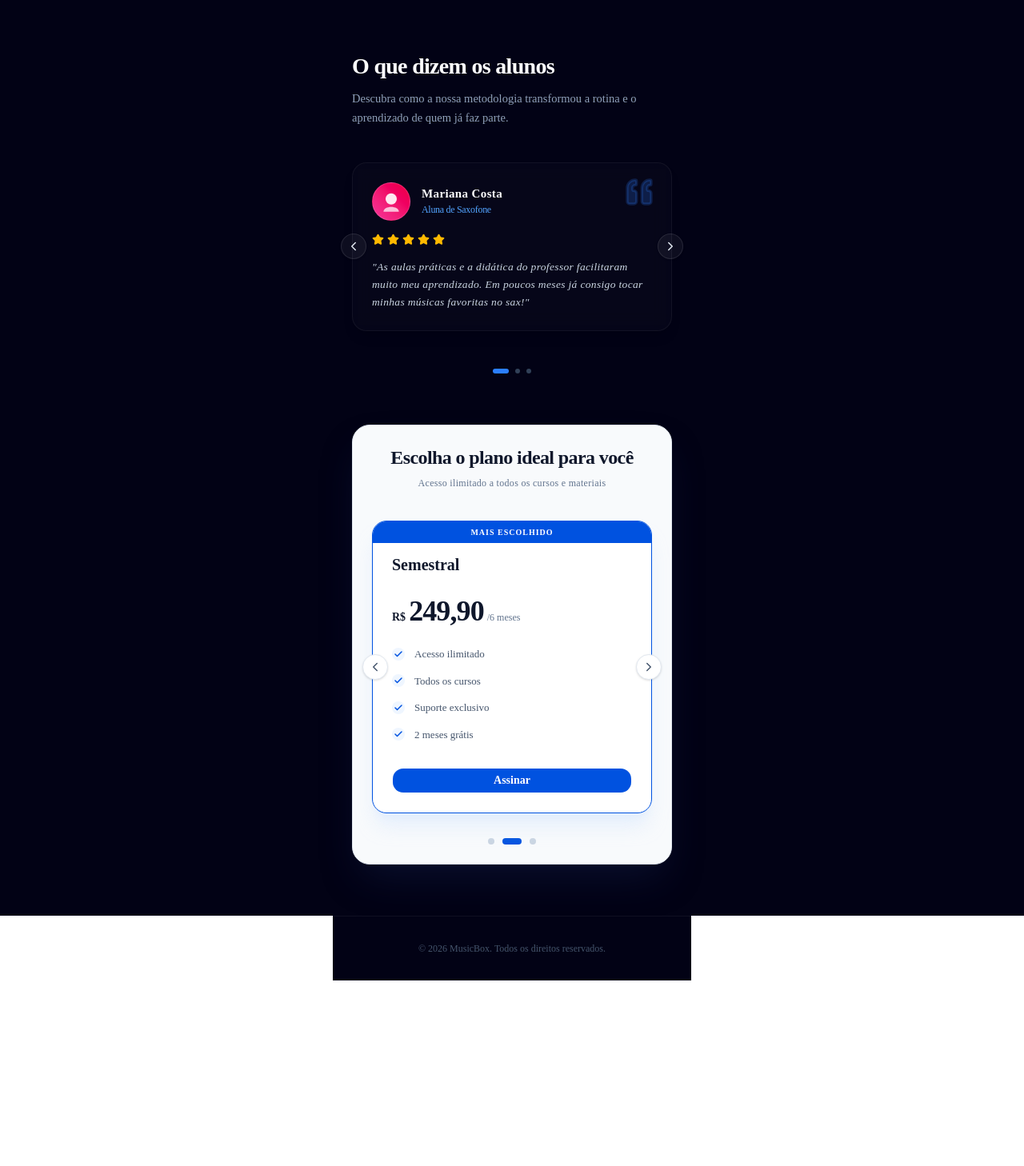
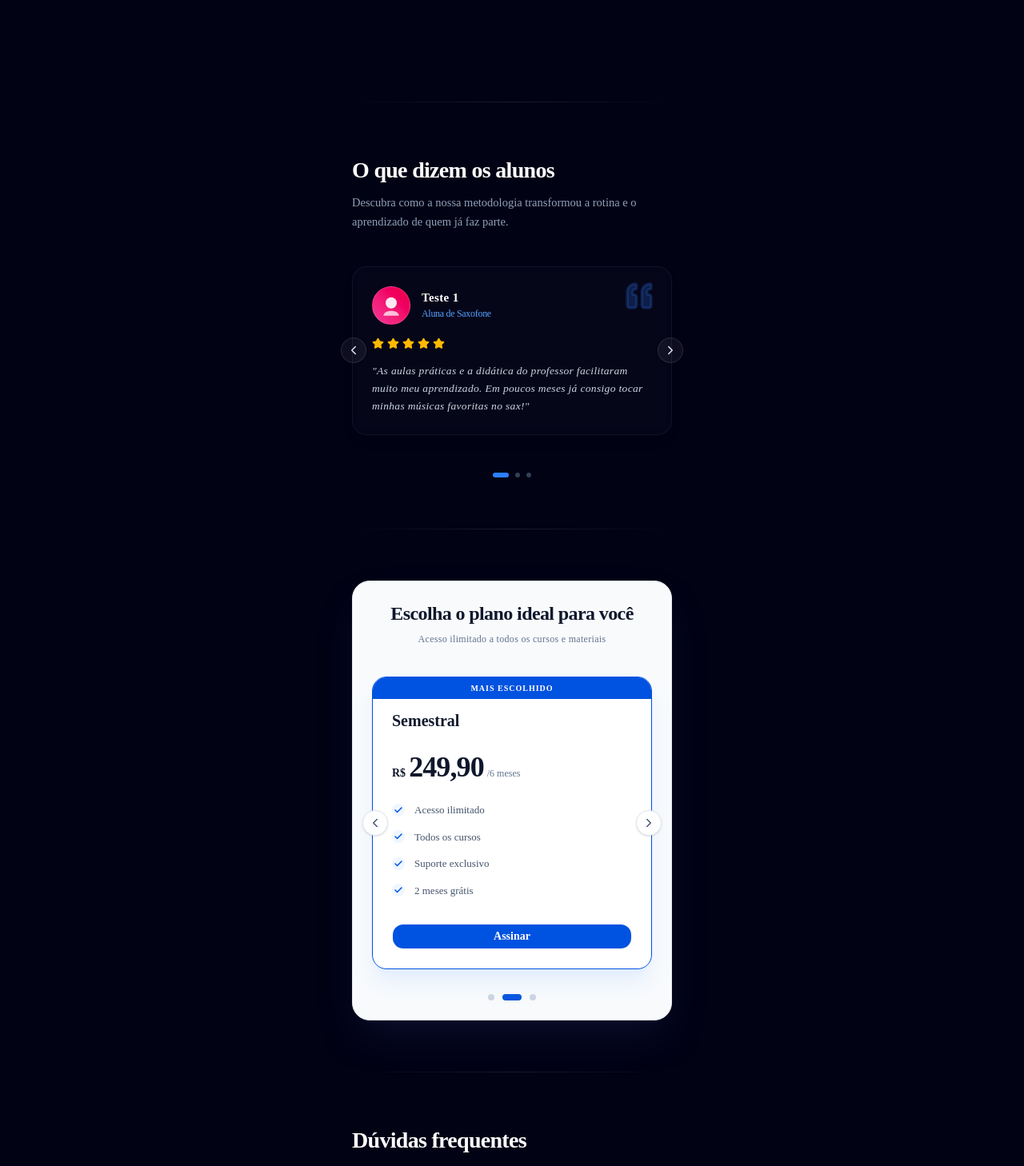
Before and after one commit to dev-brunosantos/MB-Site-Front, a Next.js app: page / in a window 1280 px wide. Shown: the part 1900-3358 px from the top of the page at 80% size. Before the commit the page ends 3126 px from the top, so only its background shows below. Built offline with nearby package versions, Linux system fonts and the light colour scheme.

Commit message:
Melhorias

```diff
--- a/src/app/(pages)/depoimentos/index.tsx
+++ b/src/app/(pages)/depoimentos/index.tsx
@@ -10,7 +10,7 @@ export const DepoimentosComponent = () => {
     const depoimentos = [
         {
             id: 0,
-            nome: "Mariana Costa",
+            nome: "Teste 1",
             instrumento: "Aluna de Saxofone",
             mensagem: "As aulas práticas e a didática do professor facilitaram muito meu aprendizado. Em poucos meses já consigo tocar minhas músicas favoritas no sax!",
             nota: 5,
@@ -18,7 +18,7 @@ export const DepoimentosComponent = () => {
         },
         {
             id: 1,
-            nome: "Lucas Silva",
+            nome: "Teste 2",
             instrumento: "Aluno de Flauta",
             mensagem: "O suporte exclusivo tira todas as dúvidas rapidamente e o cronograma no meu próprio ritmo foi essencial para que eu não desistisse na correria do dia a dia.",
             nota: 5,
@@ -26,7 +26,7 @@ export const DepoimentosComponent = () => {
         },
         {
             id: 2,
-            nome: "Rodrigo Alencar",
+            nome: "Teste 3",
             instrumento: "Aluno de Saxofone",
             mensagem: "Metodologia incrível! A plataforma é super organizada e os materiais complementares de estudo dão um suporte gigante para quem está começando do zero.",
             nota: 5,
--- a/src/app/page.tsx
+++ b/src/app/page.tsx
@@ -2,6 +2,8 @@ import { HomeComponent } from "./(pages)/home";
 import { SobreComponent } from "./(pages)/sobre";
 import { DepoimentosComponent } from "./(pages)/depoimentos";
 import { PlanosComponent } from "./(pages)/planos";
+import { DuvidasComponent } from "./(pages)/duvidas";
+import { Separador } from "../components/Separador";
 
 export default function App() {
 
@@ -13,11 +15,20 @@ export default function App() {
 
       <main className="w-full max-w-md mx-auto pt-16 pb-16 px-6 relative z-10 flex flex-col gap-16">
 
+        {/* ----------------- 1. HOME ----------------- */}
         <HomeComponent />
+        <Separador />
+        {/* ----------------- 2. SEÇÃO SOBRE MIM ----------------- */}
         <SobreComponent />
+        <Separador />
+        {/* ----------------- 3. SEÇÃO DE DEPOIMENTOS ----------------- */}
         <DepoimentosComponent />
+        <Separador />
+        {/* ----------------- 4. SEÇÃO DE PLANOS ----------------- */}
         <PlanosComponent />
-
+        <Separador />
+        {/* ----------------- 5. SEÇÃO DE PERGUNTAS FREQUENTES (FAQ) (NOVA) ----------------- */}
+        <DuvidasComponent />
 
       </main>
     </div>
```
